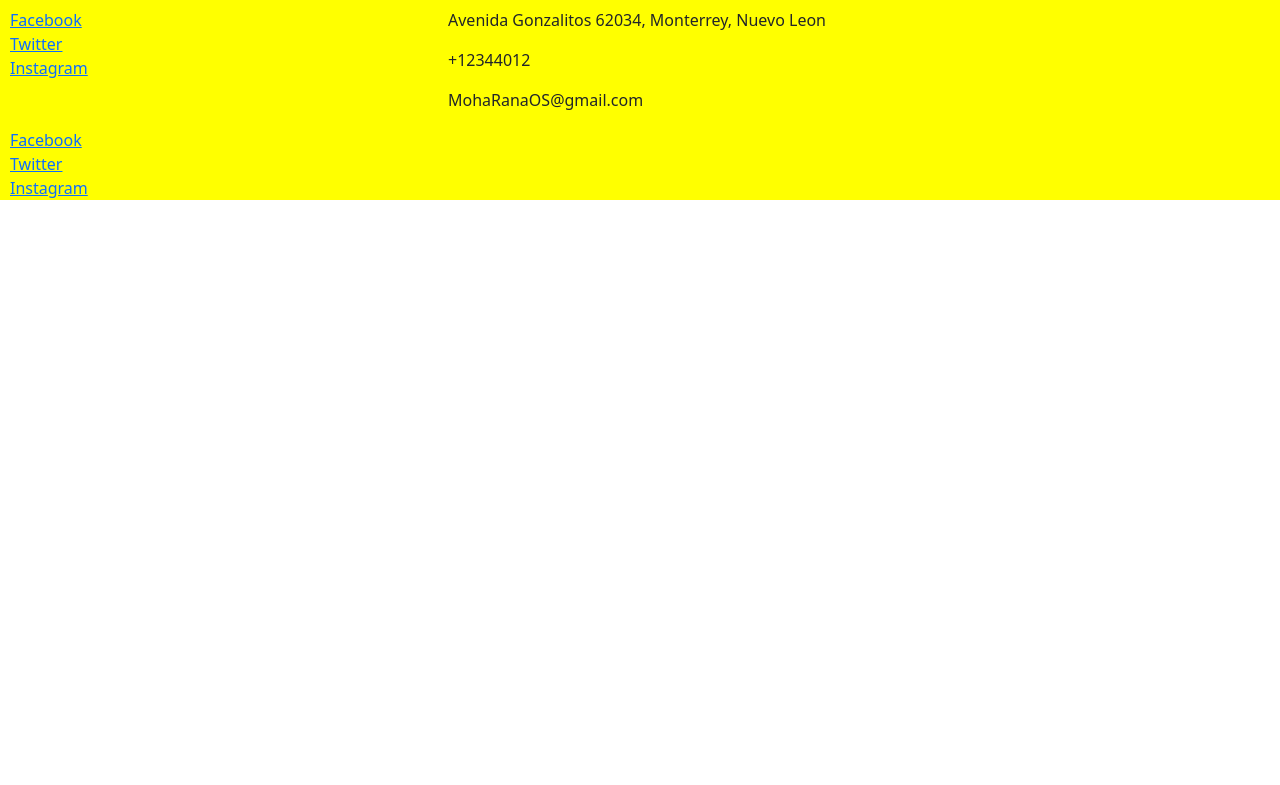
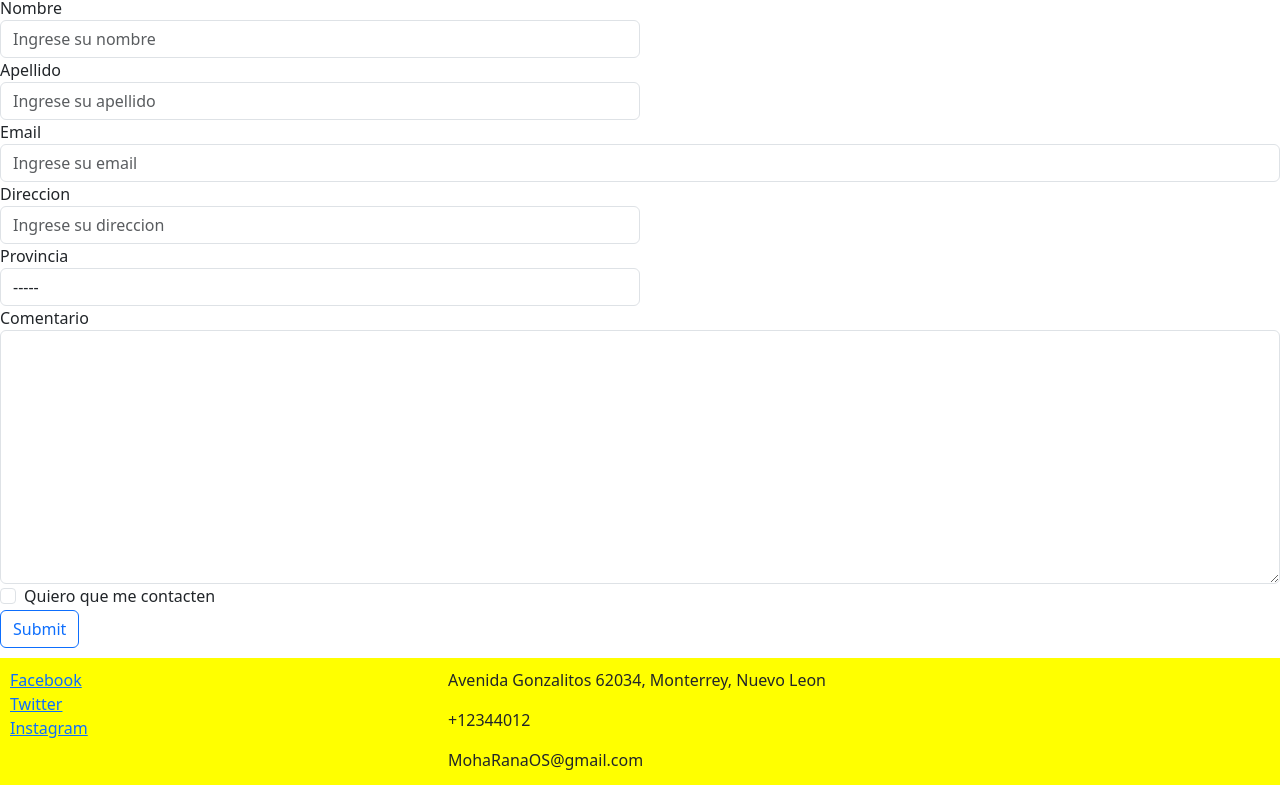
Before and after one commit to MohRaNa/guia-hoteles, a website: page contactos.html in a window 1280 px wide. Shown: the part 110-895 px from the top of the page. Before the commit the page ends 800 px from the top, so only its background shows below. Drawn offline with nearby package versions, Linux system fonts and the light colour scheme.

Commit message:
Contactos formulario

```diff
--- a/contactos.html
+++ b/contactos.html
@@ -18,8 +18,8 @@
               <li class="nav-item active"><a class="nav-link" href="./index.html">Home</a></li>
               <li class="nav-item "><a class="nav-link" href="./about.html">Nosotros</a></li>
               <li class="nav-item "><a class="nav-link" href="./price.html">Precios</a></li>
-              <li class="nav-item "><a class="nav-link" href="./contactos.html">Terminos</a></li>
-              <li class="nav-item "><a class="nav-link" href="./terminos.html">Contactos</a></li>
+              <li class="nav-item "><a class="nav-link" href="./terminos.html">Terminos</a></li>
+              <li class="nav-item "><a class="nav-link" href="./contactos.html">Contactos</a></li>
             </ul>
           </li>
       </div>
@@ -27,7 +27,48 @@
     <div class="hotel-top">
         <h1>Hoteles</h1>
     </div>
+    <form>
+      <div class="form-row">
 
+      <div class="form-group col-sm-6">
+        <label for="nombre">Nombre</label>
+        <input type="text" class="form-control" id="nombre" placeholder="Ingrese su nombre">
+      </div>
+      <div class="form-group col-sm-6">
+        <label for="apellido">Apellido</label>
+        <input type="text" class="form-control" id="apellido" placeholder="Ingrese su apellido">
+      </div>
+      </div>
+      <div class="form-group">
+        <label for="email">Email</label>
+        <input type="email" class="form-control" id="email" placeholder="Ingrese su email">
+      </div>
+      <div class="form-row">
+      <div class="form-group col-sm-6">
+        <label for="direccion">Direccion</label>
+        <input type="text" class="form-control" id="direccion" placeholder="Ingrese su direccion">
+      </div>
+      <div class="form-group col-sm-6">
+        <label for="provincia">Provincia</label>
+        <select id="provincia" class="form-control">
+          <option selected> -----</option>
+          <option>Buenos Aires</option>
+          <option>Cordoba</option>
+          <option>Santa Fe</option>
+          <option>Mendoza</option>
+        </select>
+      </div>
+      </div>
+      <div class="form-group">
+        <label for="comentario">Comentario</label>
+        <textarea id="comentario" class="form-control" rows="10"></textarea>
+      </div>
+      <div class="form-check">
+        <input class="form-check-input" type="checkbox" id="gridCheck">
+        <label class="form-check-label" for="gridCheck">Quiero que me contacten</label>
+      </div>
+    </form>
+    <button type="submit" class="btn btn-outline-primary">Submit</button>
   <footer>
     <div class="row">
       <div class="col-sm-4 d-flex flex-column">
```
Also changed, not shown: about.html (+2 -2 lines), index.html (+2 -2 lines), price.html (+2 -2 lines), terminos.html (+2 -2 lines).
